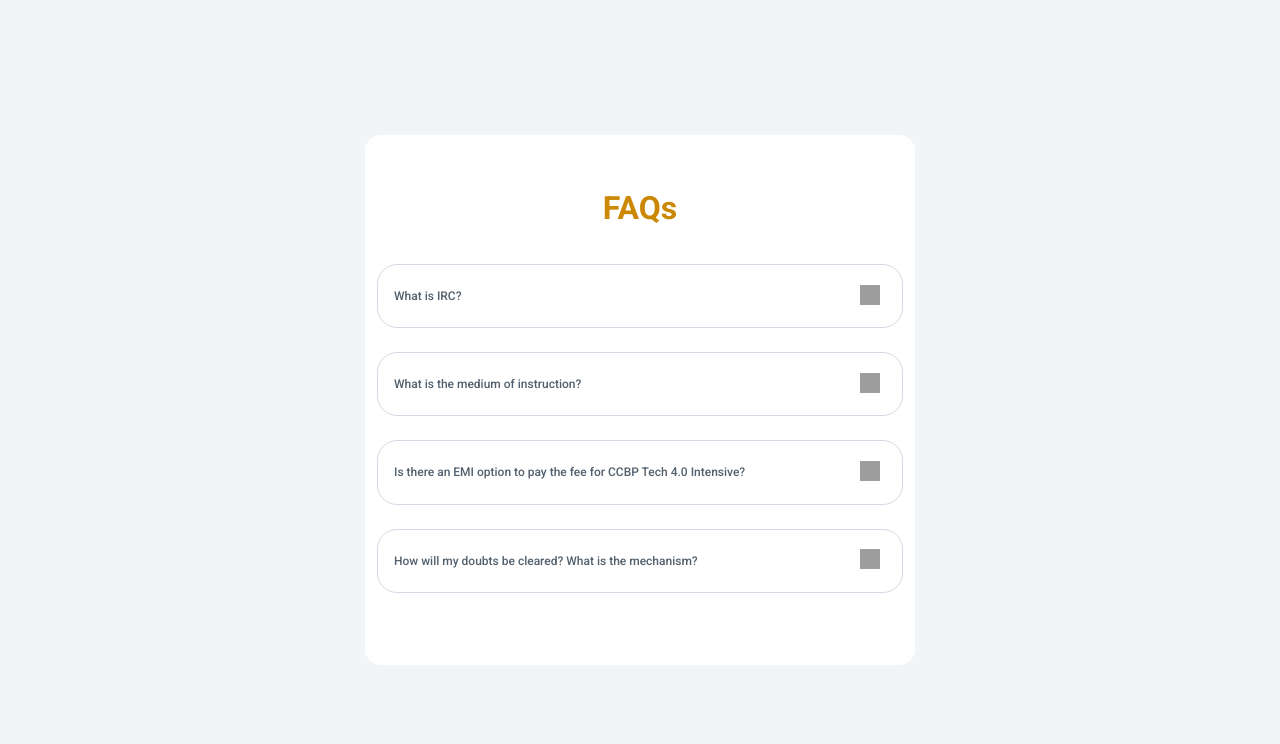
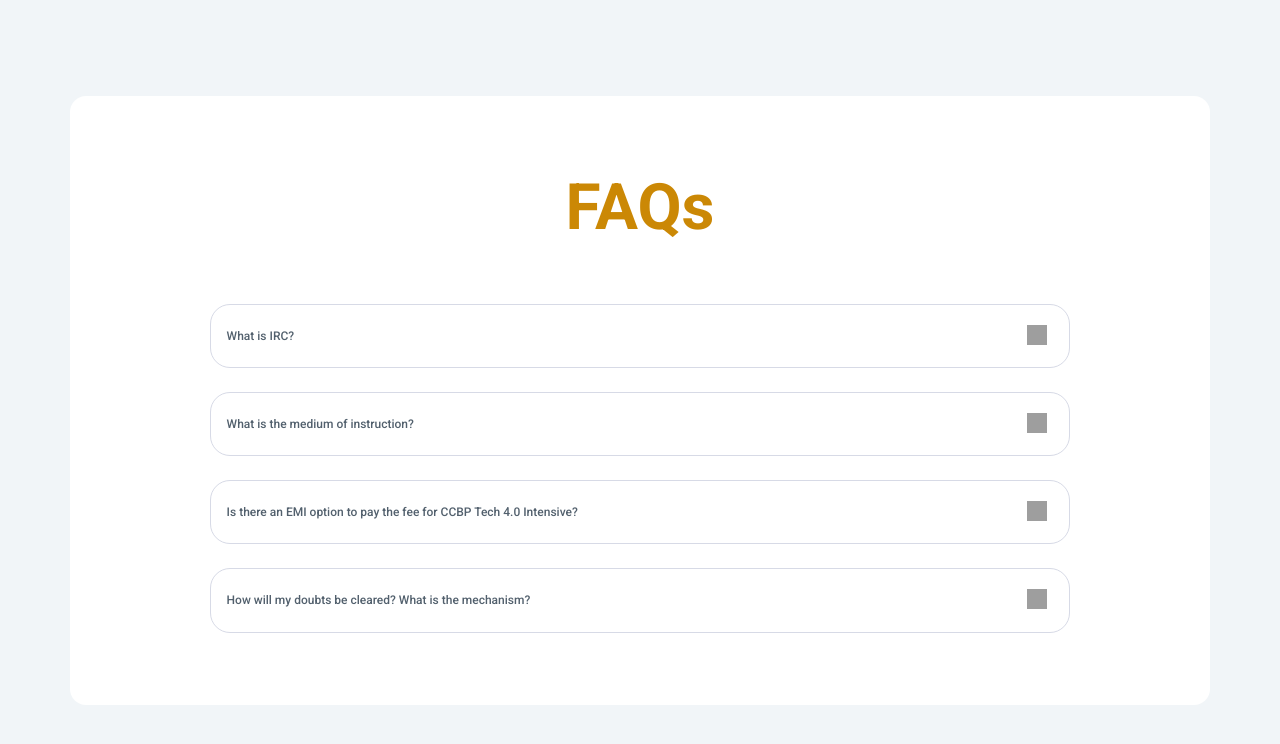
Before and after one commit to vineethsankre/React-FAQs, a React (Create React App) app: page / in a window 1280 px wide. Shown: the top 744 px of the page. Built offline with nearby package versions, Linux system fonts and the light colour scheme; grey boxes are pictures that could not be loaded; a web font is replaced by a local one.

Commit message:
Added media query for faqs

```diff
--- a/src/components/Faqs/index.css
+++ b/src/components/Faqs/index.css
@@ -29,3 +29,19 @@
   width: 100%;
   padding: 0px;
 }
+@media screen and (min-width:768px){
+  .faqs-app-container {
+    width: 90%;
+    max-width: 1140px;
+    padding: 32px;
+  }
+  .faqs-list-container {
+    width: 80%;
+  }
+  .heading {
+    color: #cb8805;
+    font-family: 'Roboto';
+    font-size: 64px;
+    font-weight: 700;
+  }
+}
```
